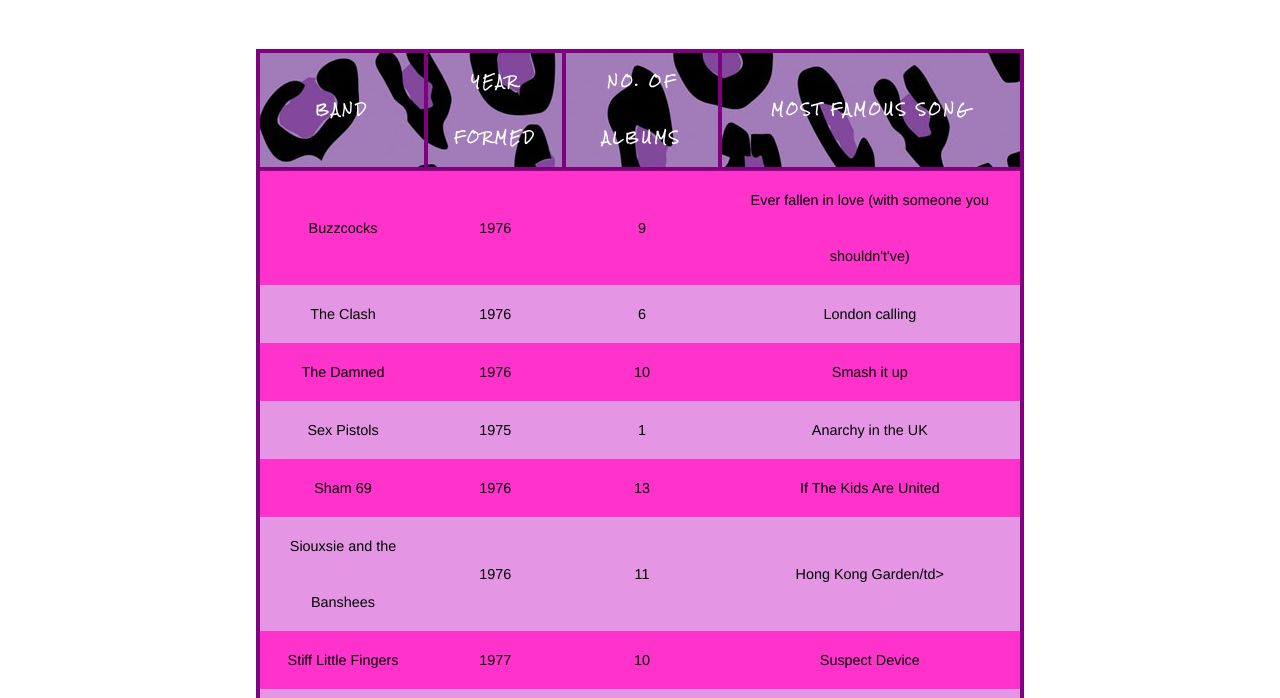
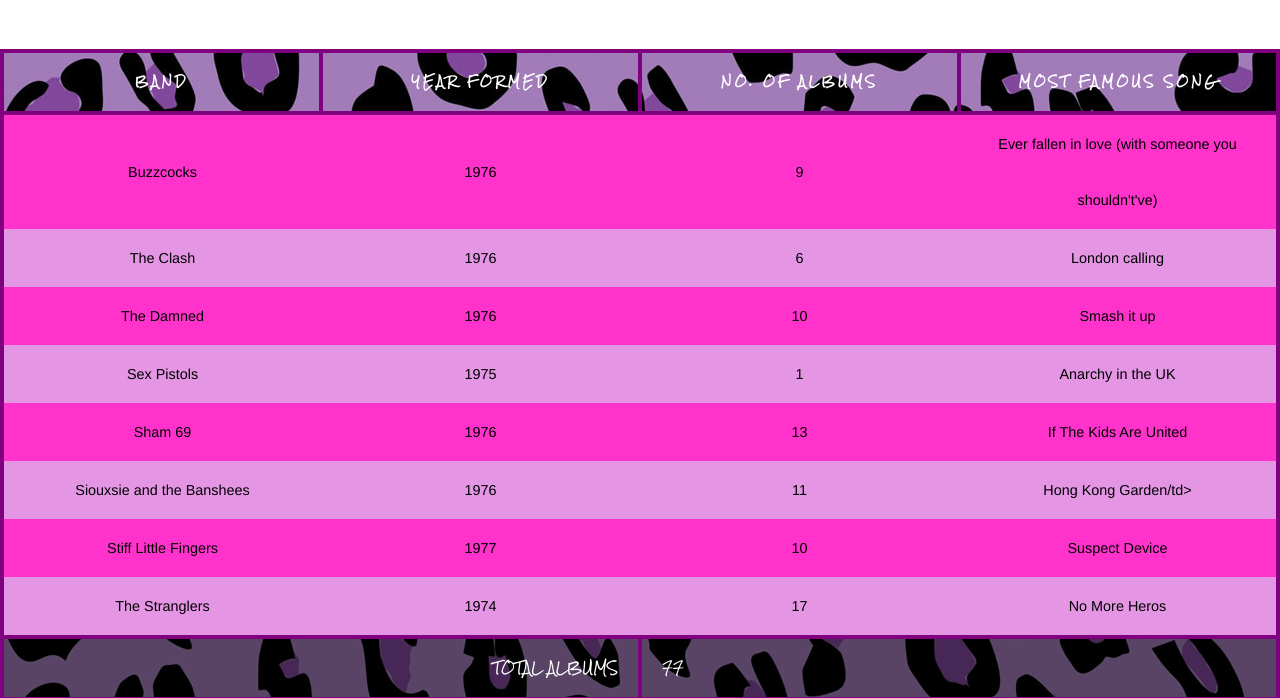
Before and after one commit to KGrim23/Semantic-html-and-css, a plain HTML site: page index.html in a window 1280 px wide. Shown: the part 121-819 px from the top of the page. Drawn offline with Linux system fonts and the light colour scheme; a web font is replaced by a local one.

Commit message:
table layout fixed added and width 100%

```diff
--- a/style.css
+++ b/style.css
@@ -23,7 +23,7 @@
 
 table{
   border-collapse: collapse;
-  width: 60%;
+  width: 100%;
   margin-top: 30px;
   margin-bottom: 0px;
   line-height: 3.5rem;
@@ -32,6 +32,7 @@
   text-align: center;
   border-spacing: 0;
   border: 4px solid #800080;
+  table-layout: fixed;
 }
 
 tbody{
```
